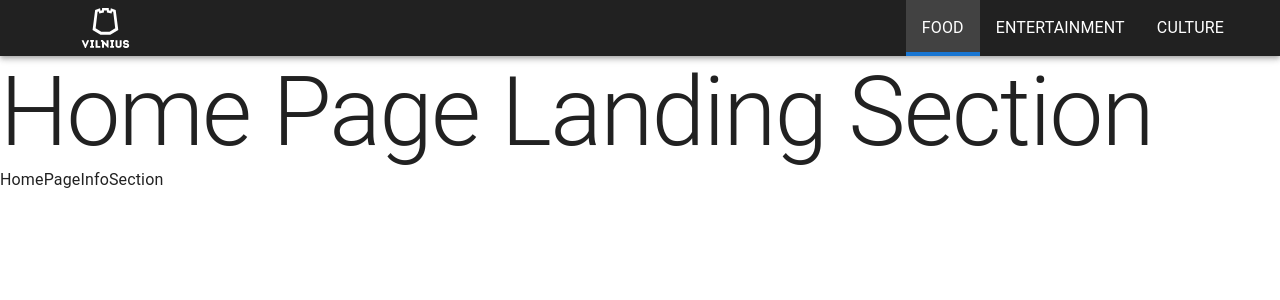
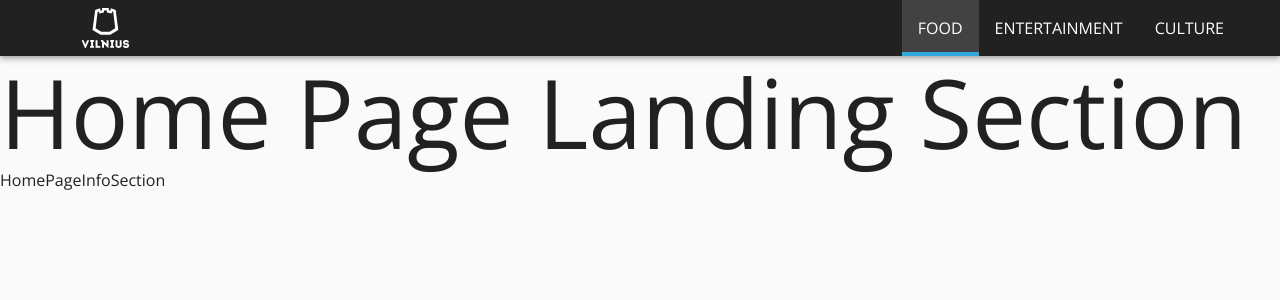
Before and after one commit to ZilvinasVidmantas/type-6-group-project, a React (Create React App) app: page / in a window 1280 px wide. Shown: the top 300 px of the page. Built offline with nearby package versions, Linux system fonts and the light colour scheme; a web font is replaced by a local one.

Commit message:
fix/ global font fix

```diff
--- a/src/styles/theme.ts
+++ b/src/styles/theme.ts
@@ -1,6 +1,4 @@
 import { createTheme } from '@mui/material';
-
-const theme = createTheme();
 
 const customTheme = createTheme({
   palette: {
@@ -39,6 +37,6 @@ const customTheme = createTheme({
   typography: {
     fontFamily: 'Open Sans, sans- serif',
   },
-}, theme);
+});
 
 export default customTheme;
--- a/src/types/theme.d.ts
+++ b/src/types/theme.d.ts
@@ -3,6 +3,7 @@ import '@mui/material';
 declare module '@mui/material/styles/createMixins' {
   interface Mixins {
     navbar: CSSProperties;
+    section: CSSProperties;
   }
 }
 
```
